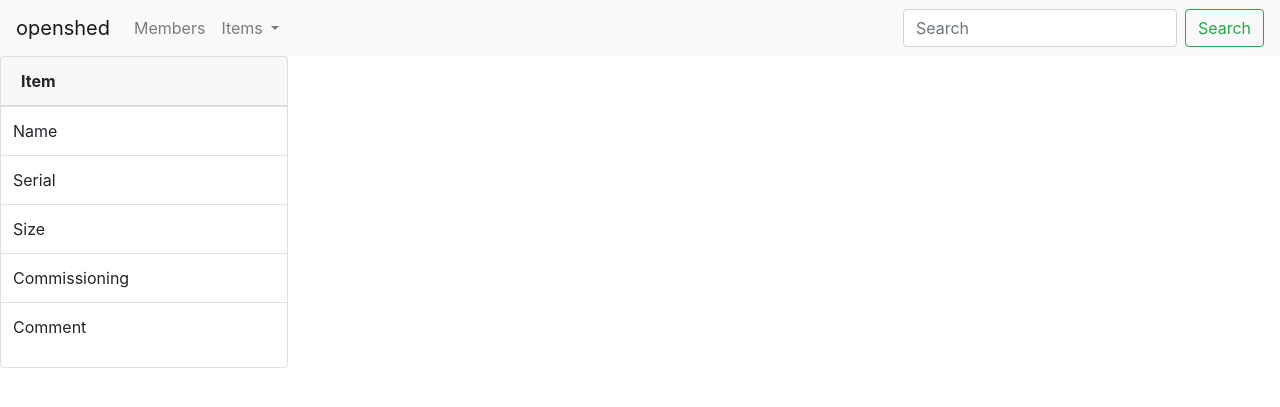
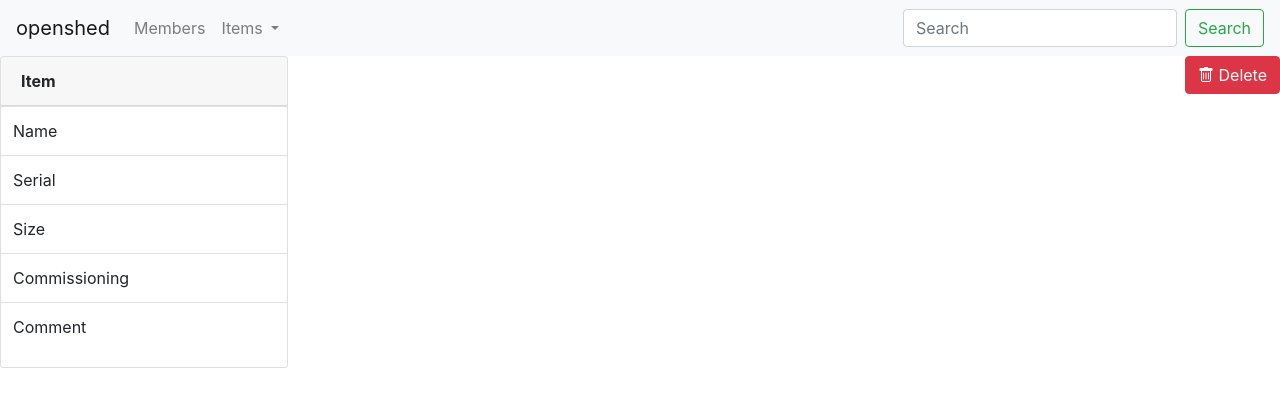
Before and after one commit to the-moog/openshed, a Django app: template items/templates/items/item.html in a window 1280 px wide. Shown: the top 407 px of the page. Run offline with Django 3.2, Linux system fonts and the light colour scheme; the template is opened without the code that fills it, so the values that code supplies are empty; some libraries are stand-ins or nearby versions.

Commit message:
Item deletion button added

```diff
--- a/items/templates/items/item.html
+++ b/items/templates/items/item.html
@@ -1,6 +1,12 @@
 {% extends 'openshed/base.html' %}
 
 {% block content %}
+<div class="float-right noprint">
+   <a class="btn btn-danger" href="/items/items/{{item.id}}/delete">
+      <span class="bi-trash"></span>
+      Delete
+   </a>
+</div>
 <div class="card" style="width: 18rem;">
   <div class="card-header">
     <strong>Item</strong>
```
